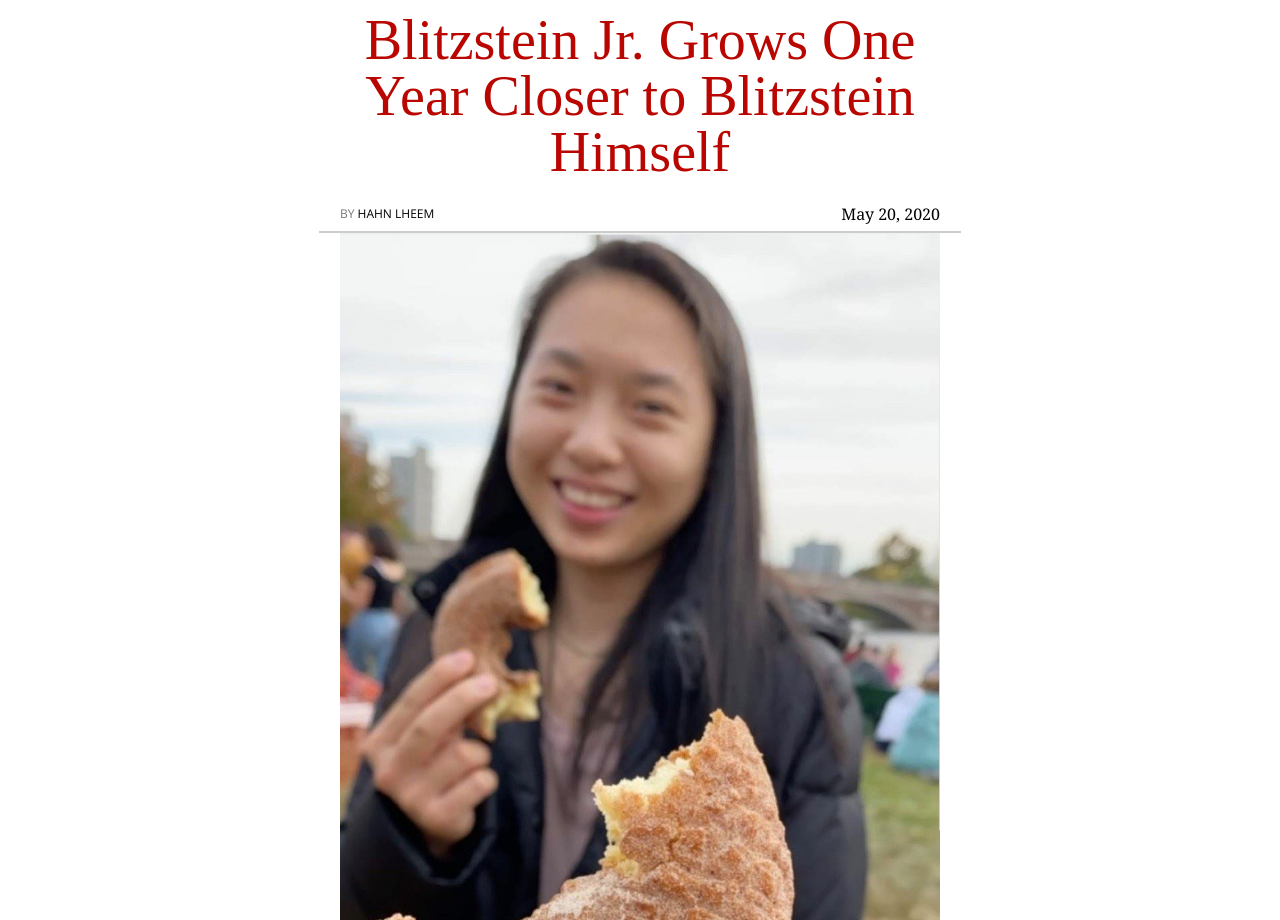
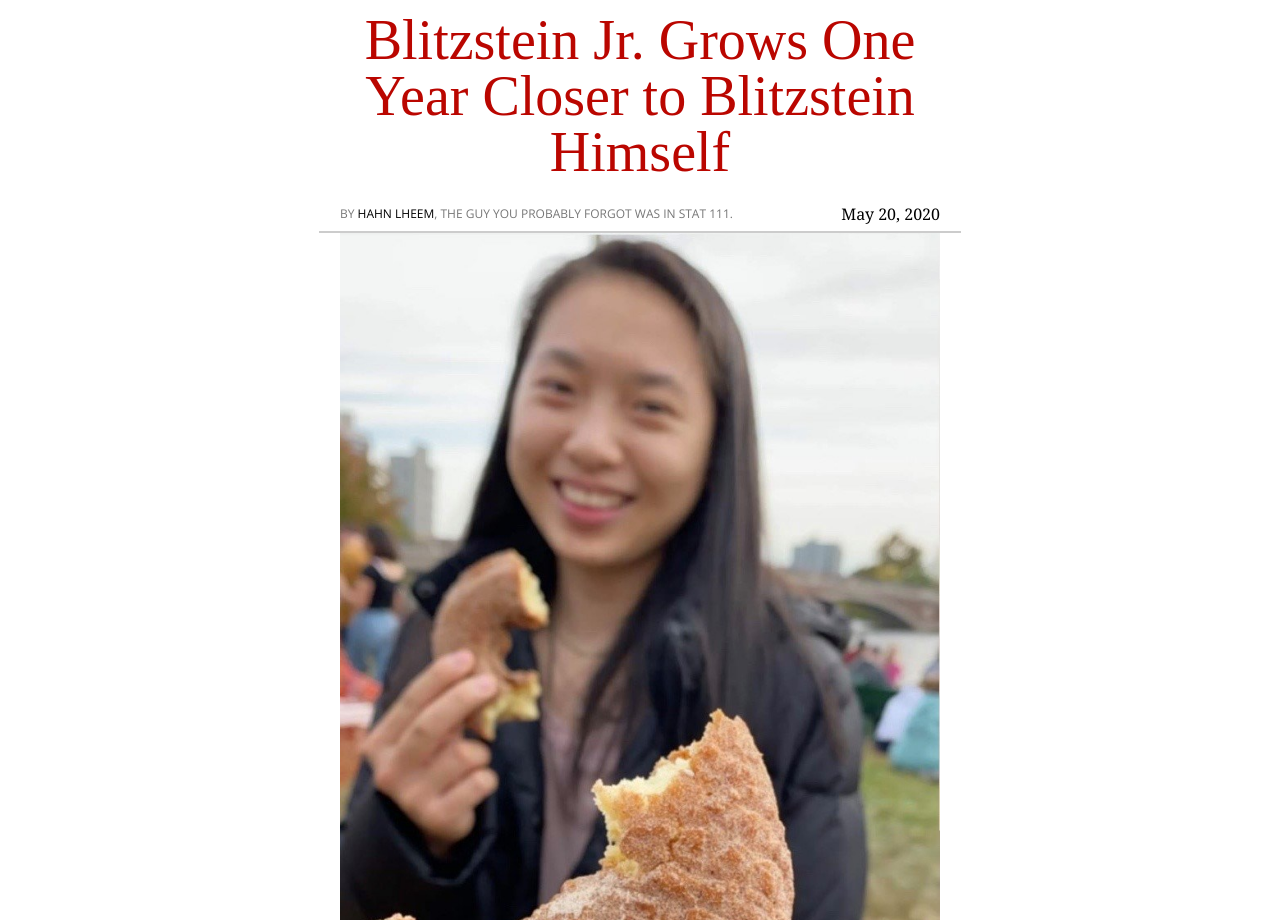
Before and after one commit to ashernoel/theginniema, a plain HTML site: page hahn.html in a window 1280 px wide. Shown: the part 180-1100 px from the top of the page. Drawn offline with nearby package versions, Linux system fonts and the light colour scheme; no server answers; a script that the page names is missing; a web font is replaced by a local one.

Commit message:
hahn position

```diff
--- a/hahn.html
+++ b/hahn.html
@@ -271,7 +271,7 @@
     </div>
 
     <h1 class="css-1yame4f">Blitzstein Jr. Grows One Year Closer to Blitzstein Himself</h1>
-    <div class="css-by23xk-Fi"><span class="css-1yecn7m-Fi">By <a> Hahn Lheem</a> </span>
+    <div class="css-by23xk-Fi"><span class="css-1yecn7m-Fi">By <a> Hahn Lheem</a>, the Guy you probably forgot was in Stat 111. </span>
         <span class="css-f2ir1f"><time datetime="Wed, 13 May 2020 05:00:00 GMT" title="Updated May 12, 2020 at 11:57 pm">May 20, 2020</time></span></div>
     <hr class="css-63mayg-Object">
     <div class="css-wm4zcm">
```
